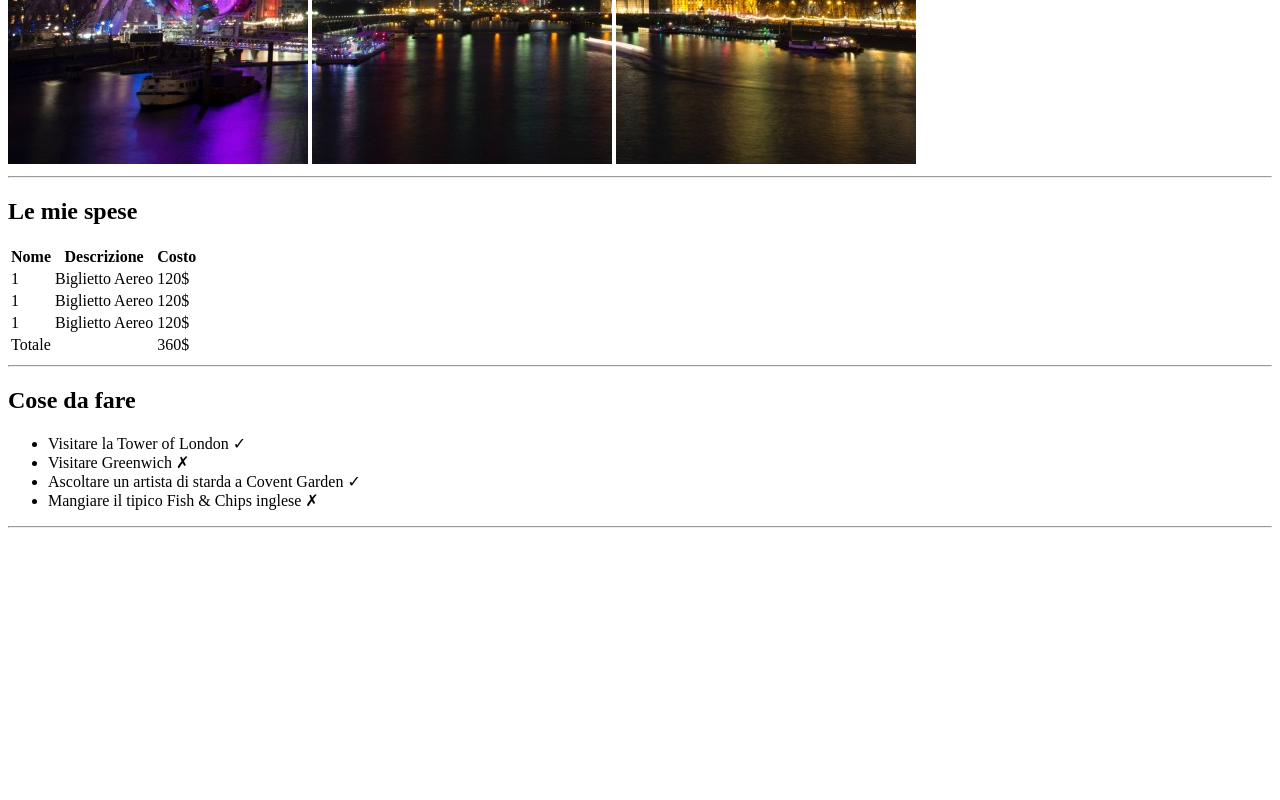
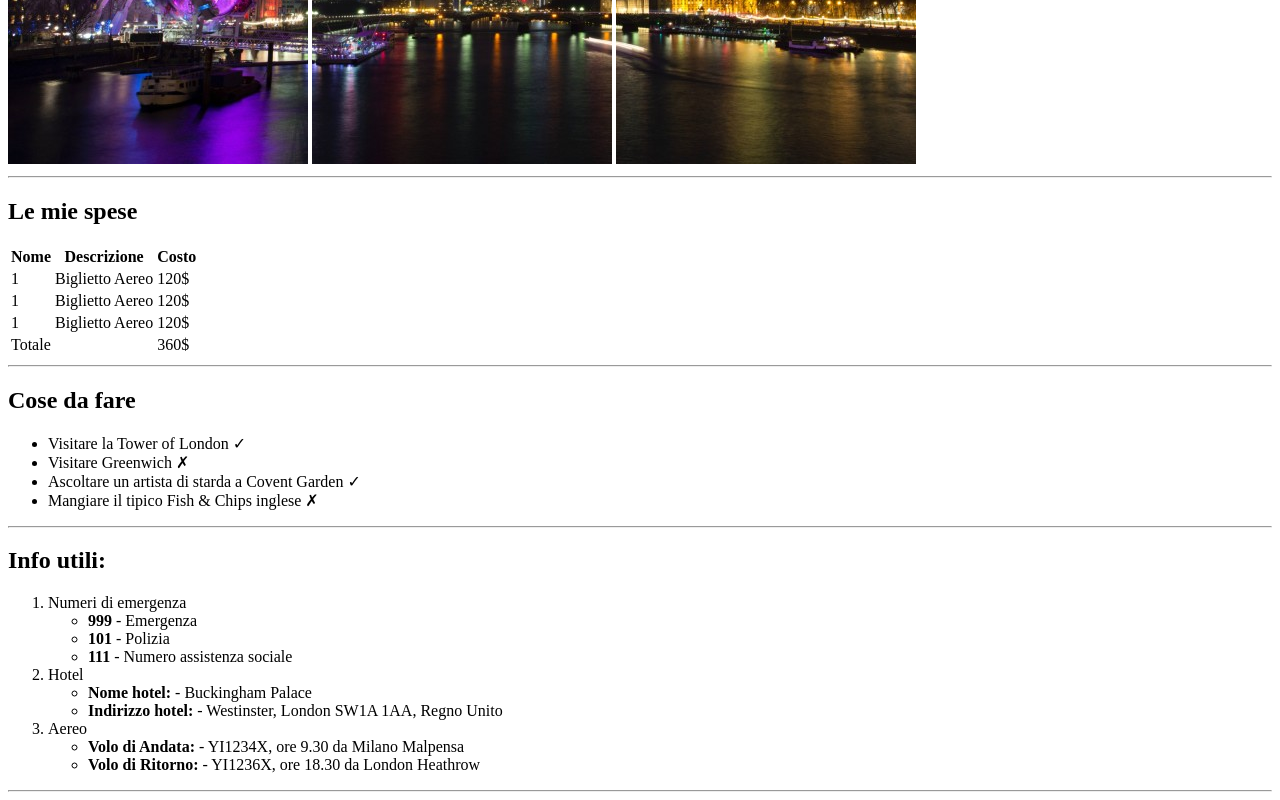
Before and after one commit to AleDiBernardo/html-london-trip, a plain HTML site: page index.html in a window 1280 px wide. Shown: the part 516-1316 px from the top of the page. Before the commit the page ends 1052 px from the top, so only its background shows below. Drawn offline with Linux system fonts and the light colour scheme.

Commit message:
add: useful information to main container

```diff
--- a/index.html
+++ b/index.html
@@ -72,6 +72,50 @@
             </li>
         </ul>
         <hr>
+
+        <h2>Info utili:</h2>
+        <ol>
+            <li>
+                Numeri di emergenza
+                <ul>
+                    <li>
+                        <strong>999</strong> - Emergenza
+                    </li>
+                    <li>
+                        <strong>101</strong> - Polizia
+                    </li>
+                    <li>
+                        <strong>111</strong> - Numero assistenza sociale
+                    </li>
+                </ul>
+            </li>
+
+            <li>
+                Hotel
+                <ul>
+                    <li>
+                        <strong>Nome hotel:</strong> - Buckingham Palace
+                    </li>
+                    <li>
+                        <strong>Indirizzo hotel:</strong> - Westinster, London SW1A 1AA, Regno Unito
+                    </li>
+                </ul>
+            </li>
+
+            <li>
+                Aereo
+                <ul>
+                    <li>
+                        <strong>Volo di Andata:</strong> - YI1234X, ore 9.30 da Milano Malpensa
+                    </li>
+                    <li>
+                        <strong>Volo di Ritorno:</strong> - YI1236X, ore 18.30 da London Heathrow
+                    </li>
+                </ul>
+            </li>
+        </ol>
+
+        <hr>
     </main>
     <footer>
 
```
